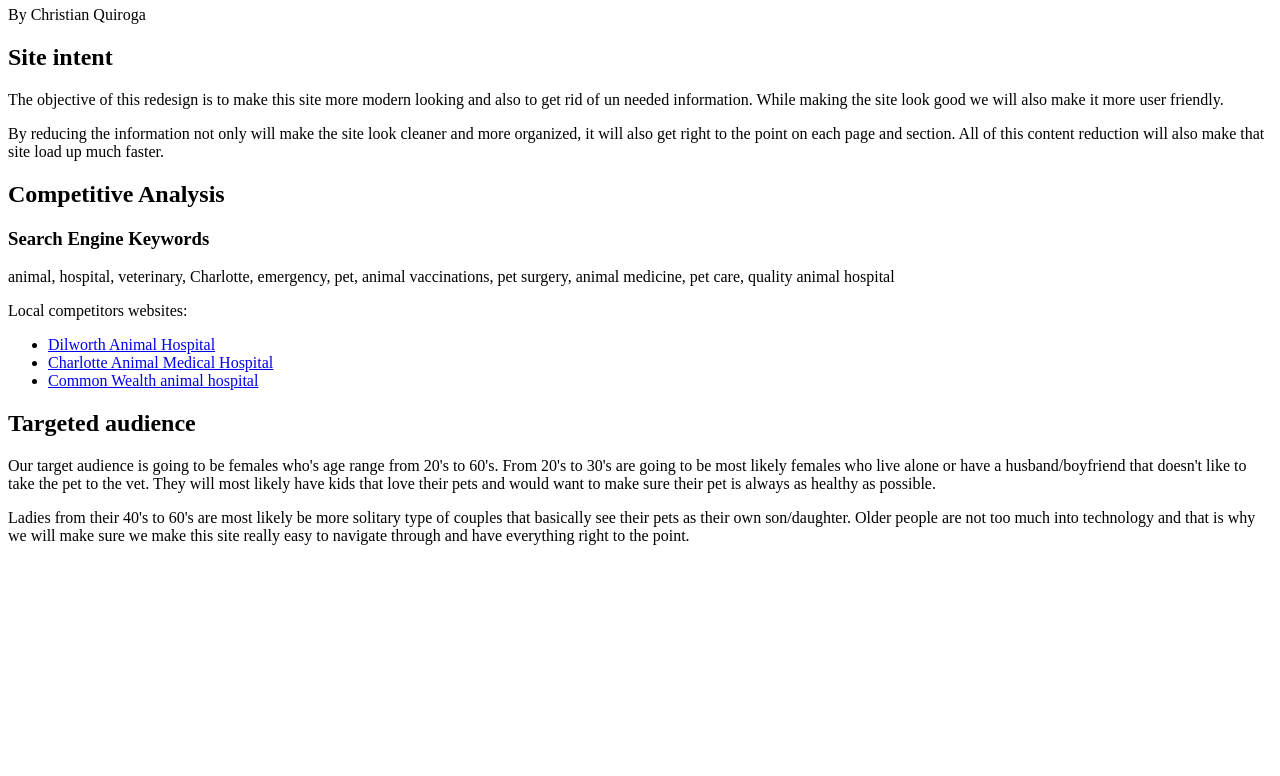
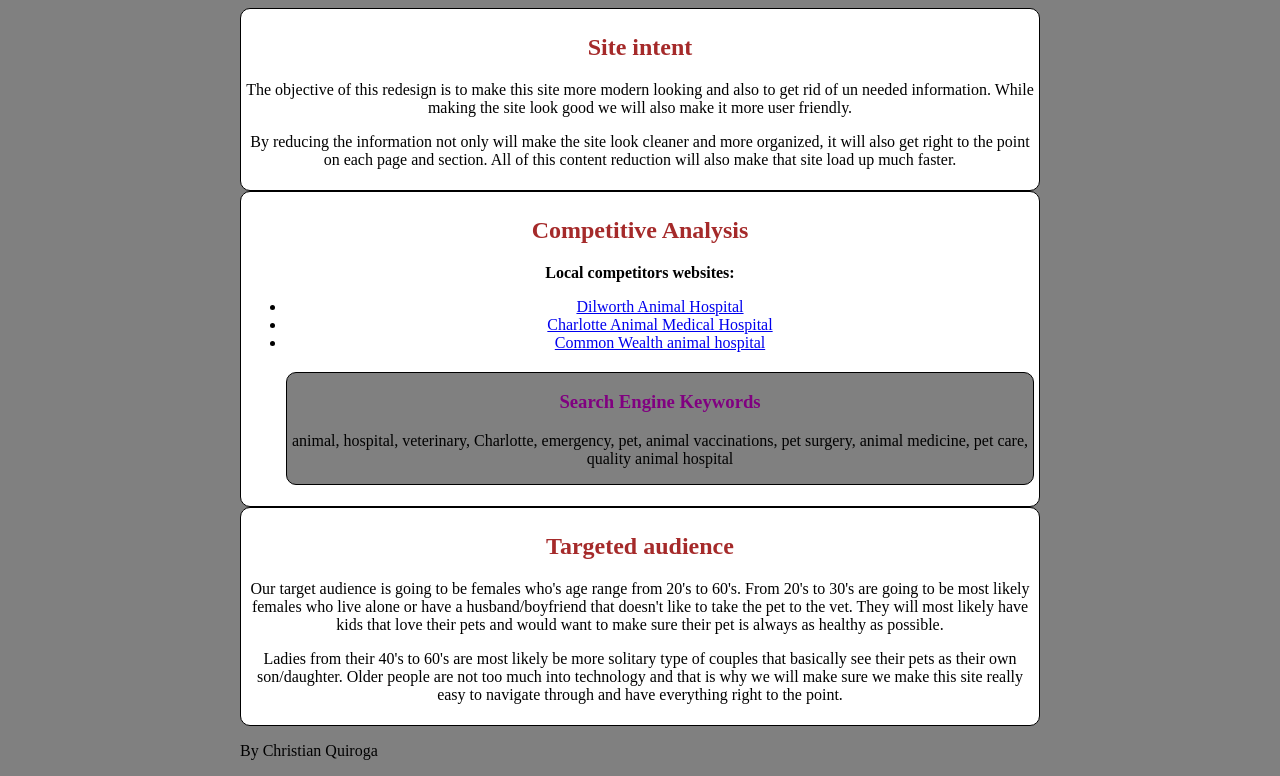
Before and after one commit to christian15/wsp-test-student, a plain HTML site: page activities/project_analysis.html in a window 1280 px wide. Shown: the part 74-850 px from the top of the page. Before the commit the page ends 800 px from the top, so only its background shows below. Drawn offline with Linux system fonts and the light colour scheme.

Commit message:
added css to analysis project

```diff
--- /dev/null
+++ b/activities/css/stylesheet.css
@@ -0,0 +1,57 @@
+body{
+	background-color: gray;
+	width: 800px;
+	margin: 0 auto;
+}
+
+h1{
+	color: white;
+	background-color: black;
+	width: 100%;
+	text-align: center;
+	border: 1px brown solid;
+	border-radius: 10px;
+}
+
+h2{
+	color: brown;
+}
+
+h3{
+	color: purple;
+}
+
+p{
+	color: black;
+}
+
+#intent{
+	background-color: white;
+	border: 1px black solid;
+	border-radius: 10px;
+	text-align: center;
+	padding: 5px;
+}
+
+#analysis{
+	background-color: white;
+	border: 1px black solid;
+	border-radius: 10px;
+	text-align: center;
+	padding: 5px;
+}
+
+#audience{
+	background-color: white;
+	border: 1px black solid;
+	border-radius: 10px;
+	text-align: center;
+	padding: 5px;
+}
+
+aside{
+	background-color: gray;
+	border: 1px black solid;
+	border-radius: 10px;
+	margin-top: 20px;
+}
--- a/activities/project_analysis.html
+++ b/activities/project_analysis.html
@@ -3,15 +3,14 @@
 <head>
 		<title> Project analysis </title>
 		<meta charset="utf-8" />
-		<link href="css/stylesheet1.css" rel="stylesheet" type="text/css"/>
+		<link href="css/stylesheet.css" rel="stylesheet" type="text/css"/>
 </head>
 <header>
 	<h1> Project analysis for St. Francis Hospital for Animals</h1>
-		<p> By Christian Quiroga </p>
 
 </header>
 <body>
-	<section>
+	<section id="intent">
 		<h2> Site intent</h2>
 
 			<p>The objective of this redesign is to make this site more modern looking and
@@ -23,25 +22,24 @@
 			All of this content reduction will also make that site load up much faster.</p>
 	</section>
 
-	<section>
+	<section id="analysis">
 		<h2> Competitive Analysis </h2>
+			<p><strong> Local competitors websites:</strong> </p>
+			<ul>
+				<li><a href=”http://www.dilworthanimalhospital.com/”> Dilworth Animal Hospital</a> </li>
+				<li><a href=”http://www.animalmedical.net”> Charlotte Animal Medical Hospital</a>
+				<li><a href=”http://www.commonwealthanimalhospital.net/”> Common Wealth animal hospital </a> </li>
 		<aside>
 			<h3> Search Engine Keywords </h3>
 			<p> animal, hospital, veterinary, Charlotte, emergency, pet, animal vaccinations,
 			pet surgery, animal medicine, pet care, quality animal hospital </p>
 
 		</aside>
-			<p> Local competitors websites: </p>
-			<ul>
-				<li><a href=”http://www.dilworthanimalhospital.com/”> Dilworth Animal Hospital</a> </li>
-				<li><a href=”http://www.animalmedical.net”> Charlotte Animal Medical Hospital</a>
-				<li><a href=”http://www.commonwealthanimalhospital.net/”> Common Wealth animal hospital </a> </li>
-
 			</ul>
 	</section>
 
 
-	<section id="target">
+	<section id="audience">
 		<h2>Targeted audience </h2>
 
 			<p> Our target audience is going to be females who's age range from 20's to 60's.
@@ -55,6 +53,7 @@
 			are not too much into technology and that is why we will make sure we make this
 			site really easy to navigate through and have everything right to the point.</p>
 	</section>
+	<p> By Christian Quiroga </p>
 
 </body>
 </html>
```
